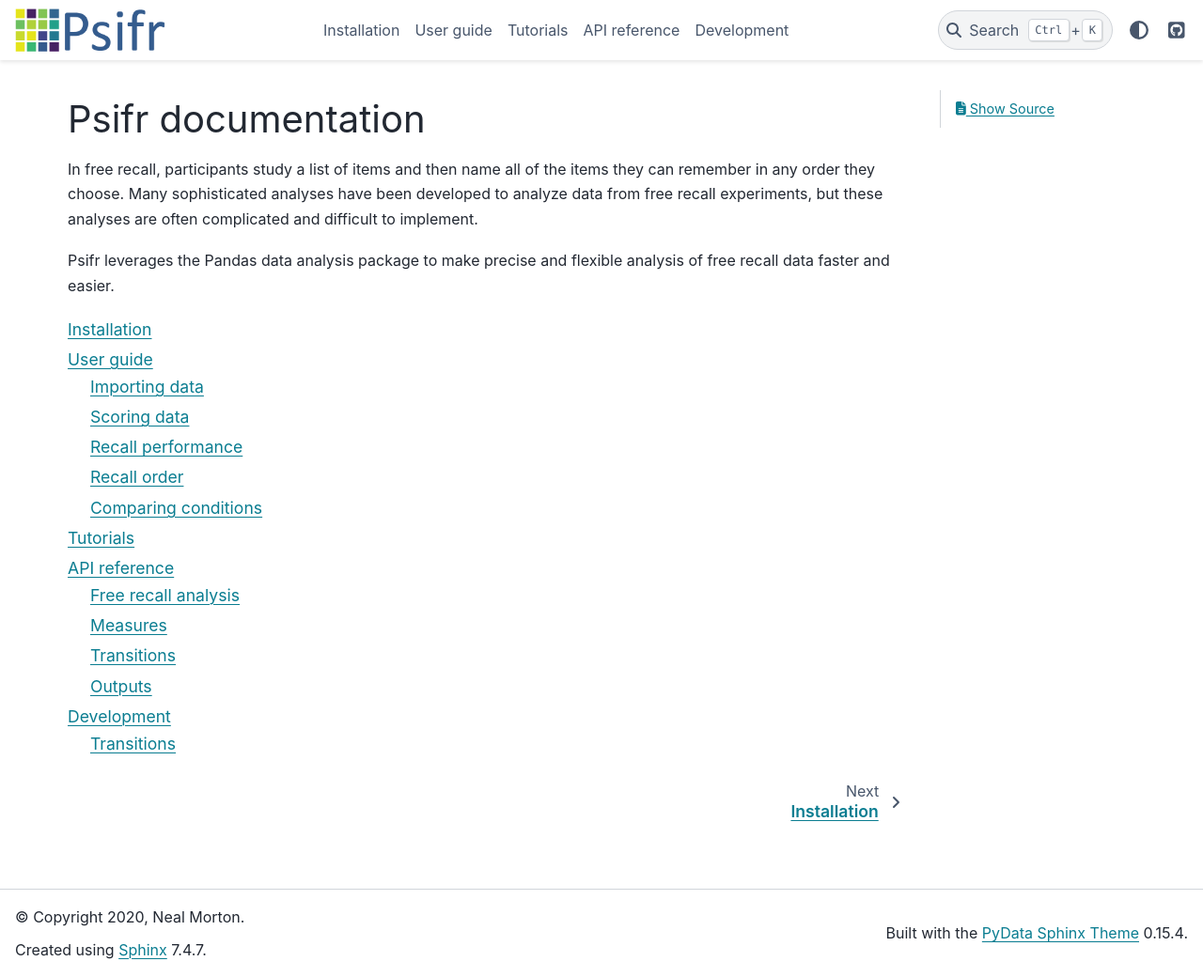
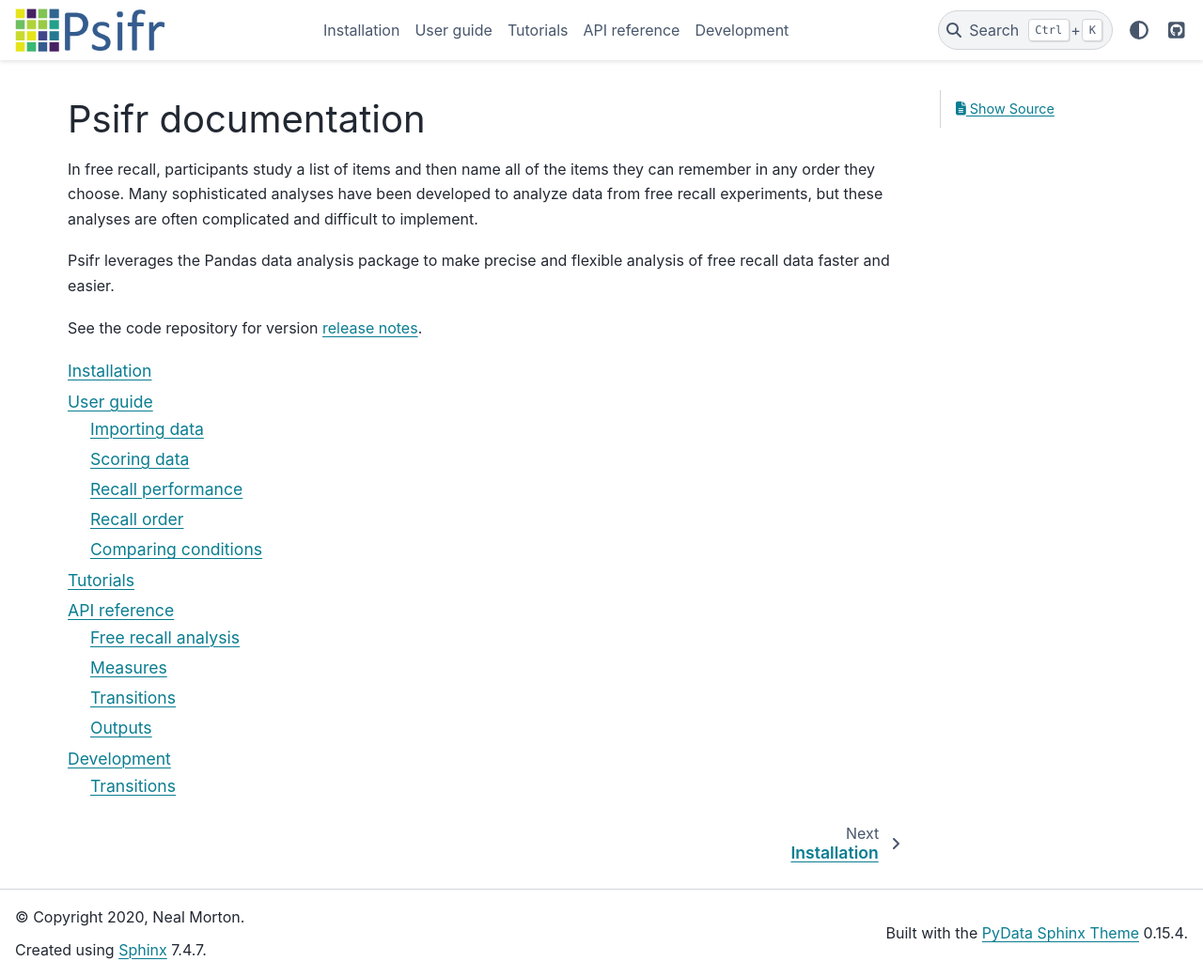
Before and after one commit to mortonne/psifr, a Sphinx documentation site: the page built from docs/index.rst, in a window 1280 px wide and 1040 px high. Shown: the whole window at 94% size. Built offline with Sphinx 7.4.7 and the PyData theme 0.15.4, drawn with Linux system fonts in a browser that asks for light colours.

Commit message:
docs: add link to release notes

```diff
--- a/docs/index.rst
+++ b/docs/index.rst
@@ -14,6 +14,8 @@ analyses are often complicated and difficult to implement.
 Psifr leverages the Pandas data analysis package to make precise and flexible
 analysis of free recall data faster and easier.
 
+See the code repository for version `release notes`_.
+
 .. toctree::
    :maxdepth: 2
 
@@ -22,3 +24,5 @@ analysis of free recall data faster and easier.
    /tutorials/overview
    /api/overview
    /development/overview
+
+.. _release notes: https://github.com/mortonne/psifr/releases
```
